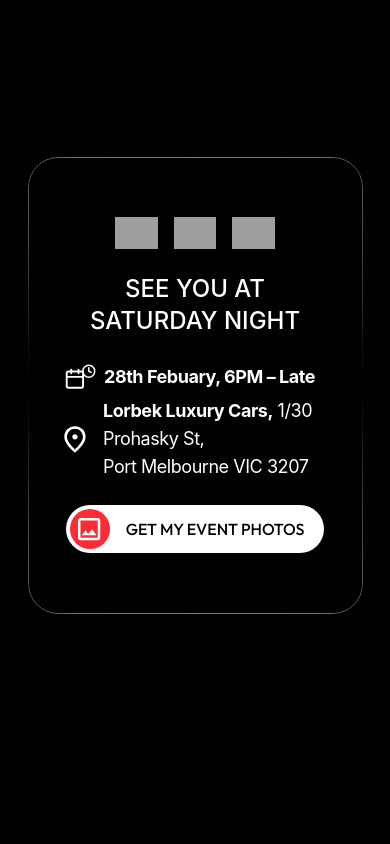
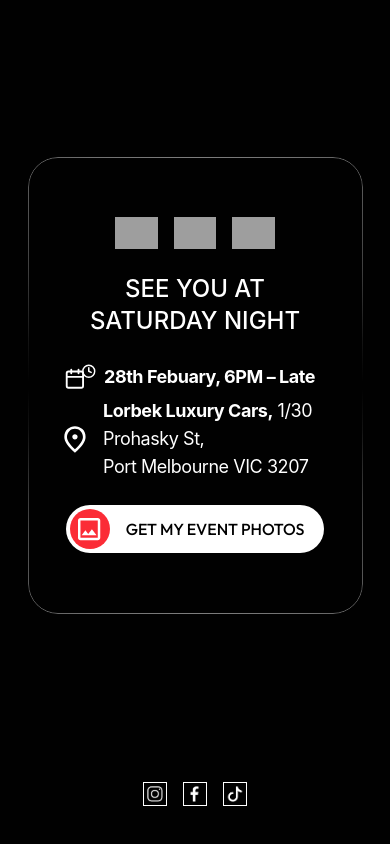
Before and after one commit to milkyano-cpu/snm, a Next.js app: page / in a window 390 px wide. Shown: the part 6784-7628 px from the top of the page. Before the commit the page ends 7478 px from the top, so only its background shows below. Built offline with nearby package versions, Linux system fonts and the light colour scheme; no server answers; grey boxes are pictures that could not be loaded.

Commit message:
feat: Add social icon section on mobile view

```diff
--- a/src/components/Breakpoint/MobileView.jsx
+++ b/src/components/Breakpoint/MobileView.jsx
@@ -6,6 +6,7 @@
 import { RegistrationFormV3 } from "../RegistrationForm/RegistrationFormV3";
 import RulesSectionMobile from "../Rules/RulesSectionMobile";
 import SeeYouSectionMobile from "../SeeYou/SeeYouSectionMobile";
+import SocialSectionMobile from "../Social/SocialSectionMobile";
 import VipSectionMobile from "../Vip/VipSectionMobile";
 
 export default function MobileView() {
@@ -20,6 +21,7 @@
       <GalleryMobileSection />
       <JargonSectionMobile />
       <SeeYouSectionMobile />
+      <SocialSectionMobile />
     </div>
   );
 }
--- /dev/null
+++ b/src/components/Social/SocialSectionMobile.jsx
@@ -0,0 +1,45 @@
+import Image from "next/image";
+
+const socials = [
+  {
+    src: "/icons/instagram-icon.png",
+    alt: "Instagram Icon",
+    width: 42,
+    height: 42,
+  },
+  {
+    src: "/icons/facebook-icon.png",
+    alt: "Facebook Icon",
+    width: 25,
+    height: 40,
+  },
+  {
+    src: "/icons/tiktok-icon.png",
+    alt: "Tiktok Icon",
+    width: 44,
+    height: 39,
+  },
+];
+
+export default function SocialSectionMobile() {
+  return (
+    <section className="flex justify-center gap-4 py-22">
+      {socials.map((social, index) => (
+        <div
+          key={index}
+          className="flex h-6 w-6 items-center justify-center border"
+        >
+          <div className="h-4">
+            <Image
+              src={social.src}
+              alt={social.alt}
+              width={social.width}
+              height={social.height}
+              className="h-full w-full object-contain"
+            />
+          </div>
+        </div>
+      ))}
+    </section>
+  );
+}
```
